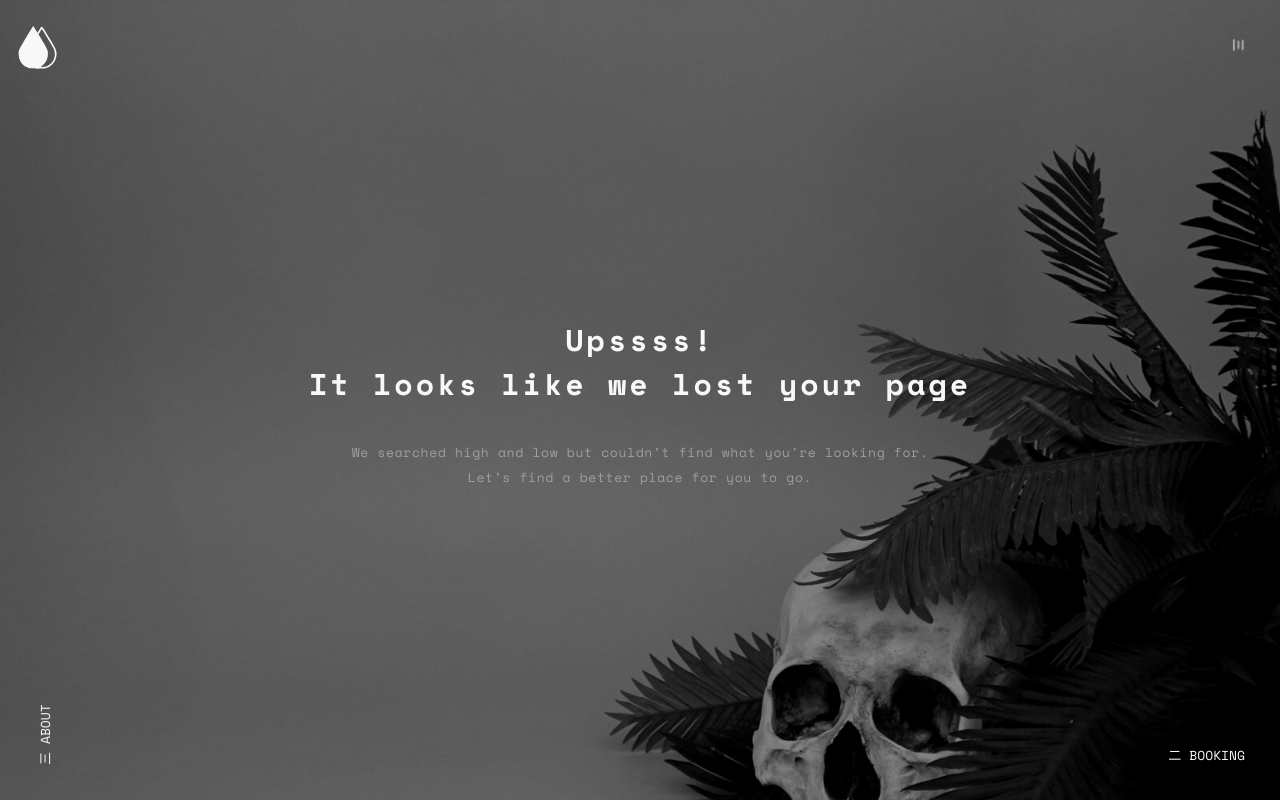
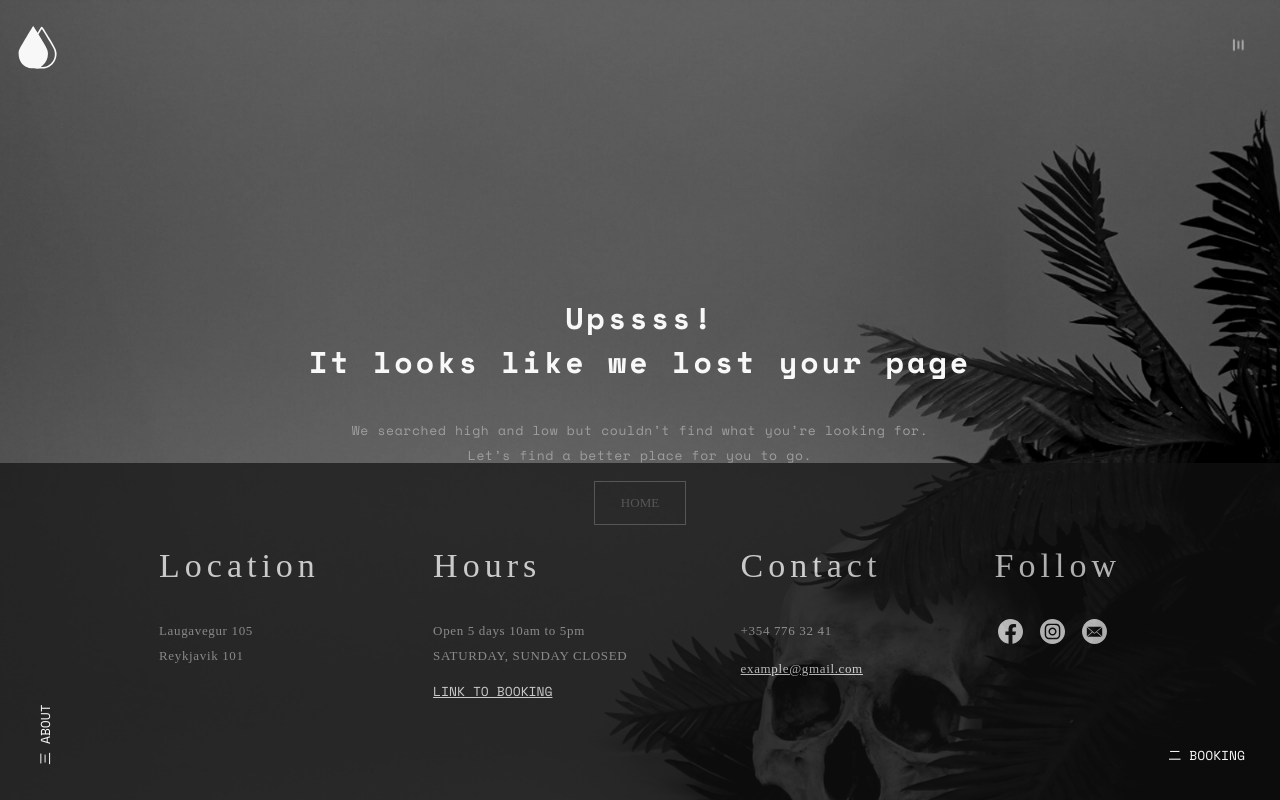
Before and after one commit to Ryjekk/Ethereal, a React (Create React App) app: page /404 in a window 1280 px wide. Built offline with nearby package versions, Linux system fonts and the light colour scheme; a web font is replaced by a local one.

Commit message:
adding button + footer to 404

```diff
--- a/src/Components/FooterContent/index.js
+++ b/src/Components/FooterContent/index.js
@@ -25,14 +25,14 @@ const FooterContent = () => {
                     SATURDAY, SUNDAY CLOSED
                 </ParagraphFoot>
                 <Link to='/booking'>
-                    <Options>Link to booking</Options>
+                    <Options style={{textDecoration: "underline"}}>Link to booking</Options>
                 </Link>
             </ContentCol>
             <ContentCol>
                 <Heading>Contact</Heading>
                 <ParagraphFoot>+354 776 32 41</ParagraphFoot>
                 <ParagraphFoot>
-                    <a href="mailto:webmaster@example.com" style={{color: "#f9f8f8"}}>example@gmail.com</a>
+                    <a href="mailto:webmaster@example.com" style={{textDecoration: "underline", color: "#f9f8f8"}}>example@gmail.com</a>
                 </ParagraphFoot>
             </ContentCol>
             <ContentCol>
--- a/src/Components/FooterContent/style.js
+++ b/src/Components/FooterContent/style.js
@@ -12,7 +12,7 @@ export const InnerWrapper = styled.footer`
 `;
 
 export const ContentCol = styled.div`
-//Opcjonalnie
+//optional
     // text-align: center;
 `;
 
--- a/src/Components/NotFoundPage/index.js
+++ b/src/Components/NotFoundPage/index.js
@@ -1,10 +1,12 @@
 import React from "react";
+import { Link } from "react-router-dom";
 import { Heading } from '../../Style'
-import { OverlayWrapper, Paragraph404 } from './style'
+import { Options } from "../NavBar/style";
+import { OverlayWrapper, Paragraph404, BottomBox } from './style'
+import FooterContent from "../FooterContent";
+import DivBtn from "../UI/DivBtn";
 
 // TODO change image DMCA
-// TODO add button to go back to homepage
-// TODO add footer to page
 
 const NotFoundPage = () => {
     return (
@@ -17,6 +19,16 @@ const NotFoundPage = () => {
                 We searched high and low but couldn’t find what you’re looking for. <br/>
                 Let’s find a better place for you to go.
             </Paragraph404>
+            <DivBtn>
+                <Link to='/'>
+                    <Options>
+                        Home
+                    </Options>
+                </Link>
+            </DivBtn>
+            <BottomBox>
+                <FooterContent/>
+            </BottomBox>
         </OverlayWrapper>
     )
 }
--- a/src/Components/NotFoundPage/style.js
+++ b/src/Components/NotFoundPage/style.js
@@ -1,6 +1,6 @@
 import styled from "styled-components";
 import { Overlay } from "../WelcomePage/style";
-import { Paragraph, QUERIES } from "../../Style";
+import { Paragraph, QUERIES, Inner } from "../../Style";
 
 import Img404 from '../../Assets/skullBlack.jpg'
 
@@ -22,3 +22,15 @@ export const Paragraph404 = styled(Paragraph)`
     text-align: center;
     padding: 0 50px;
 `;
+
+export const BottomBox = styled(Inner)`
+    width: 100%;
+    position: absolute;
+    bottom: 0;
+    background-color: #121212;
+    opacity: .7;
+
+    @media (${QUERIES.medium}) {
+        padding: 50px 8%;
+    }
+`;
--- /dev/null
+++ b/src/Components/UI/DivBtn/index.js
@@ -0,0 +1,15 @@
+import React from "react";
+import { Btn } from './style'
+
+const DivBtn = (props) => {
+    return (
+        <Btn
+            // disabled={props.disabled}
+            // onClick={props.clicked}
+        >
+            {props.children}
+        </Btn>
+    );
+};
+
+export default DivBtn;
--- /dev/null
+++ b/src/Components/UI/DivBtn/style.js
@@ -0,0 +1,22 @@
+import styled from "styled-components";
+import {COLORS, FONTS} from "../../../Style";
+
+
+export const Btn = styled.div`
+    border: 1px solid ${COLORS.gray};
+    cursor: pointer;
+    font-family: ${FONTS.fontThree};
+    padding: 13px 26px;
+`;
+
+
+// TODO delete this
+// you define it like this here
+// color: ${props => props.theme.main};
+
+// than in componenet you place style
+// and wrap them in
+// <ThemeProvider theme={theme}>
+// const theme = {
+//     main: "mediumseagreen"
+// };
--- a/src/index.css
+++ b/src/index.css
@@ -14,3 +14,7 @@ code {
   font-family: source-code-pro, Menlo, Monaco, Consolas, 'Courier New',
   monospace;
 }
+
+a {
+  text-decoration: none;
+}
```
